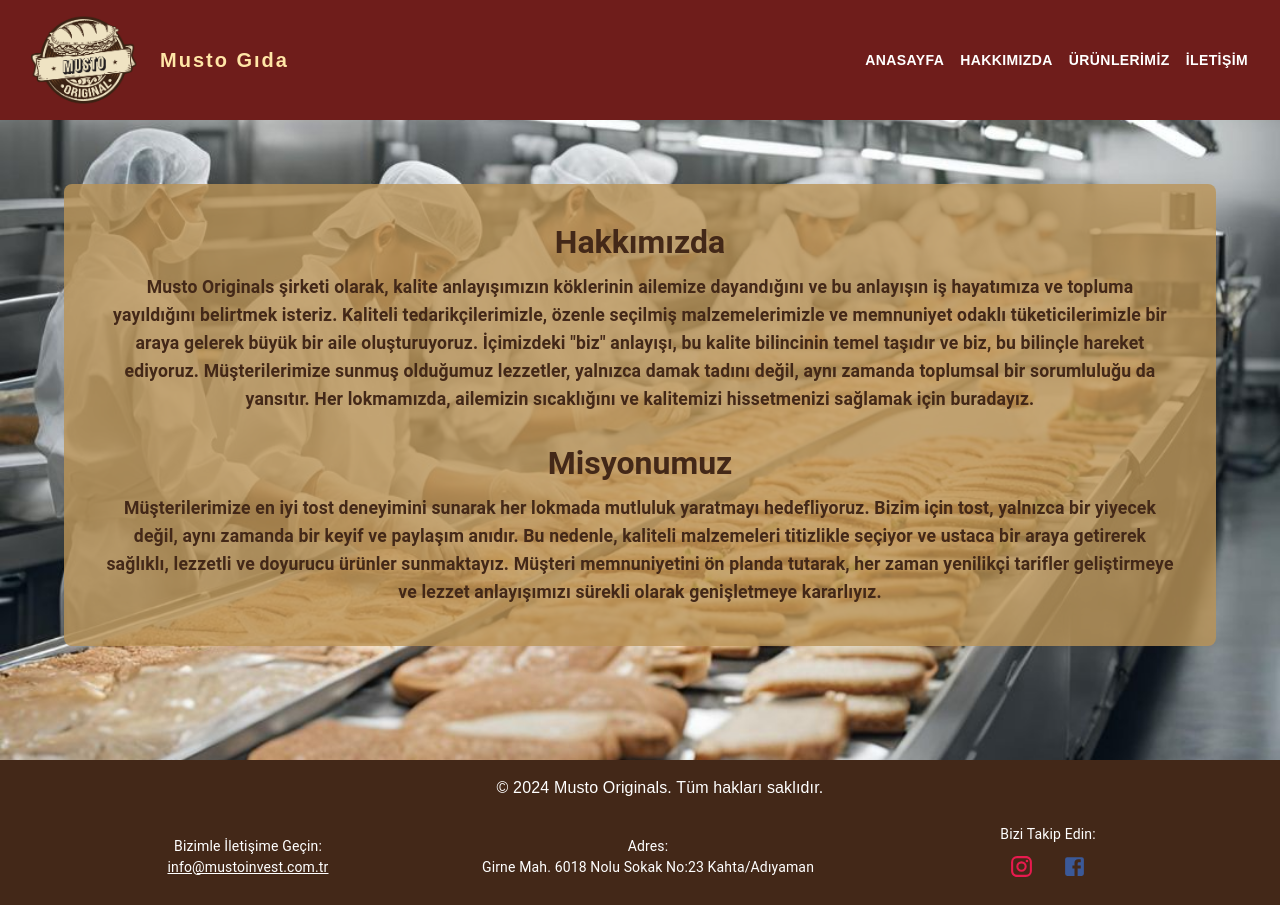
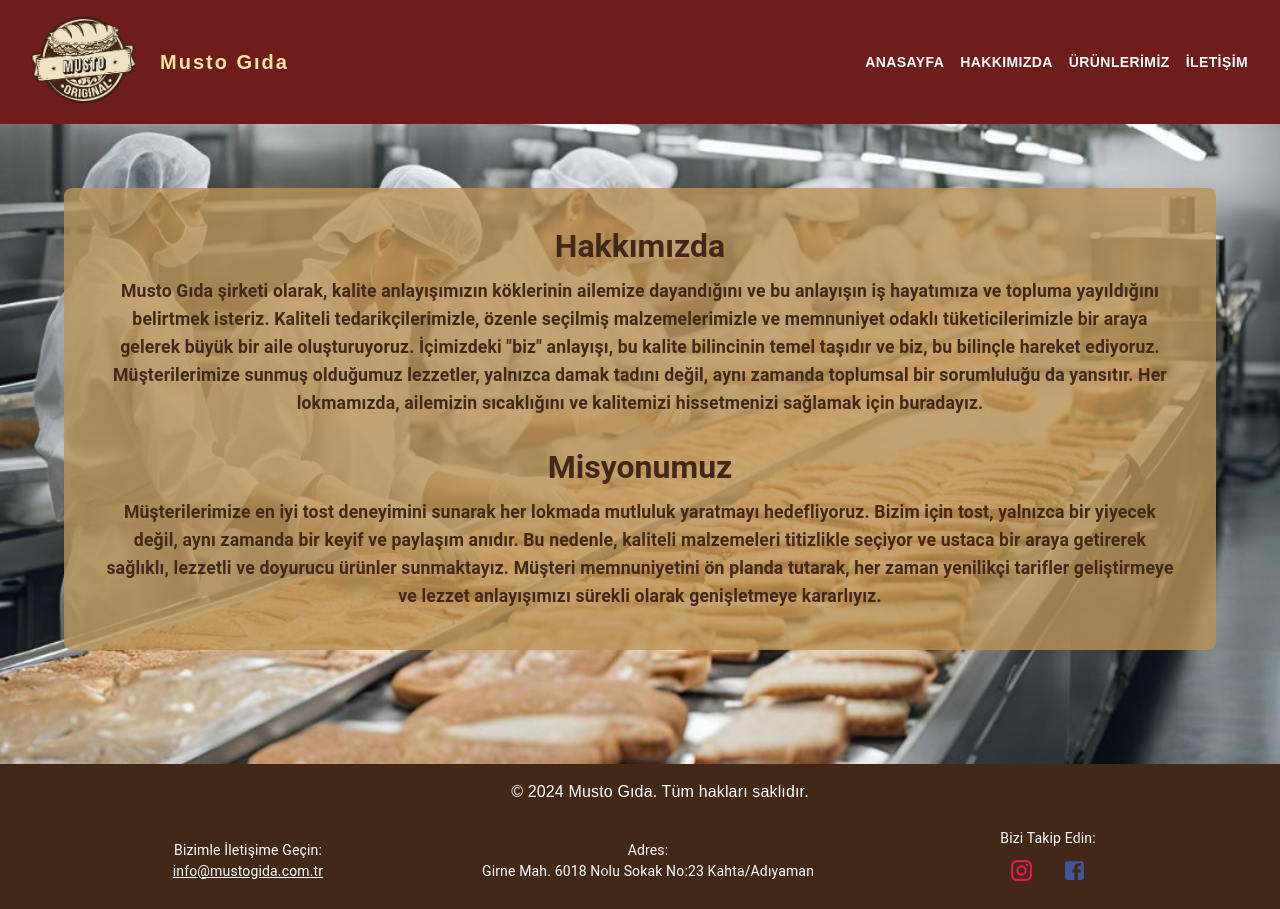
Before and after one commit to tufanozkan/mustoriginals_website, a React (Create React App) app: page /about in a window 1280 px wide. Built offline with nearby package versions, Linux system fonts and the light colour scheme.

Commit message:
some fix

```diff
--- a/src/components/Footer.js
+++ b/src/components/Footer.js
@@ -45,7 +45,7 @@ const Footer = () => {
           marginBottom: 1,
         }}
       >
-        &copy; 2024 Musto Originals. Tüm hakları saklıdır.
+        &copy; 2024 Musto Gıda. Tüm hakları saklıdır.
       </Typography>
 
       {/* Footer Content Section */}
@@ -58,7 +58,7 @@ const Footer = () => {
               href="mailto:info@mustoinvest.com.tr"
               style={{ color: "#ffffff", textDecoration: "underline" }}
             >
-              info@mustoinvest.com.tr
+              info@mustogida.com.tr
             </a>
           </Typography>
         </Grid>
--- a/src/components/Header.js
+++ b/src/components/Header.js
@@ -5,6 +5,7 @@ import {
   IconButton,
   Typography,
   Button,
+  Box,
   Menu,
   MenuItem,
   useMediaQuery,
@@ -28,16 +29,22 @@ const Header = () => {
   };
 
   return (
-    <AppBar position="static" sx={{ backgroundColor: "#6f1d1b" }}>
-      {" "}
-      {/* Dark Red */}
-      <Toolbar>
+    <AppBar position="static" sx={{ margin: 0, backgroundColor: "#6f1d1b" }}>
+      <Toolbar sx={{ justifyContent: "space-between" }}>
+        <Box
+          sx={{ alignItems: "center", display: "flex", flexDirection: "row" }}
+        >
+          {/* Wrap the logo in a Link component to navigate to the homepage */}
+          <Link to="/" style={{ textDecoration: "none" }}>
             <img
               src={logo}
               alt="Logo"
               style={{ maxWidth: "120px", height: "auto", marginRight: "16px" }}
             />
+          </Link>
 
+          {/* Wrap the Typography (Musto Gıda) in a Link to navigate to the homepage */}
+          <Link to="/" style={{ textDecoration: "none" }}>
             <Typography
               variant="h6"
               component="div"
@@ -51,6 +58,8 @@ const Header = () => {
             >
               Musto Gıda
             </Typography>
+          </Link>
+        </Box>
 
         {/* Desktop Menu, only shown on screens wider than 900px */}
         {!isTabletOrMobile && (
--- a/src/pages/AboutPage.js
+++ b/src/pages/AboutPage.js
@@ -68,16 +68,16 @@ const AboutPage = () => {
               fontSize: { xs: "0.9rem", md: "1.1rem" },
             }}
           >
-            Musto Originals şirketi olarak, kalite anlayışımızın köklerinin
-            ailemize dayandığını ve bu anlayışın iş hayatımıza ve topluma
-            yayıldığını belirtmek isteriz. Kaliteli tedarikçilerimizle, özenle
-            seçilmiş malzemelerimizle ve memnuniyet odaklı tüketicilerimizle bir
-            araya gelerek büyük bir aile oluşturuyoruz. İçimizdeki "biz"
-            anlayışı, bu kalite bilincinin temel taşıdır ve biz, bu bilinçle
-            hareket ediyoruz. Müşterilerimize sunmuş olduğumuz lezzetler,
-            yalnızca damak tadını değil, aynı zamanda toplumsal bir sorumluluğu
-            da yansıtır. Her lokmamızda, ailemizin sıcaklığını ve kalitemizi
-            hissetmenizi sağlamak için buradayız.
+            Musto Gıda şirketi olarak, kalite anlayışımızın köklerinin ailemize
+            dayandığını ve bu anlayışın iş hayatımıza ve topluma yayıldığını
+            belirtmek isteriz. Kaliteli tedarikçilerimizle, özenle seçilmiş
+            malzemelerimizle ve memnuniyet odaklı tüketicilerimizle bir araya
+            gelerek büyük bir aile oluşturuyoruz. İçimizdeki "biz" anlayışı, bu
+            kalite bilincinin temel taşıdır ve biz, bu bilinçle hareket
+            ediyoruz. Müşterilerimize sunmuş olduğumuz lezzetler, yalnızca damak
+            tadını değil, aynı zamanda toplumsal bir sorumluluğu da yansıtır.
+            Her lokmamızda, ailemizin sıcaklığını ve kalitemizi hissetmenizi
+            sağlamak için buradayız.
           </Typography>
 
           <Typography
--- a/src/pages/HomePage.js
+++ b/src/pages/HomePage.js
@@ -2,7 +2,7 @@ import React from "react";
 import { Container, Typography, Button, Grid, Box } from "@mui/material";
 import { Link } from "react-router-dom";
 import { styled } from "@mui/system";
-import image from "../assets/toasts/musto.jpg";
+import image from "../assets/toasts/kasarli.jpg";
 import sandwichIcon from "../assets/icons/sandwich.svg";
 import truckIcon from "../assets/icons/truck.svg";
 import tableIcon from "../assets/icons/table.svg";
@@ -125,7 +125,7 @@ const HomePage = () => {
               textAlign: "center", // Centered text for better aesthetics
             }}
           >
-            Güçlü Lezzetlerle Tanışın
+            Taze malzemelerle hazırlanan benzersiz lezzet
           </Typography>
           <Button
             variant="contained"
@@ -210,7 +210,7 @@ const HomePage = () => {
             },
             {
               icon: truckIcon,
-              title: "Soğuk Zincir",
+              title: "Kaliteyi Sizlere Getirir",
               description:
                 "Ürünlerimizin tazeliğini korumak için en gelişmiş soğuk zincir teknolojisi ile en ideal koşullarda sizlere ulaştırıyoruz.",
             },
--- a/src/pages/ProductsPage.js
+++ b/src/pages/ProductsPage.js
@@ -41,8 +41,10 @@ const ProductCard = styled(Card)(({ theme }) => ({
 // Image styles
 const ProductImage = styled(CardMedia)(({ theme }) => ({
   transition: "transform 0.3s ease-in-out",
-  "&:hover": {
-    transform: "scale(1.7)",
+  "@media (min-width: 768px)": {
+    "&:hover": {
+      transform: "scale(1.7)",
+    },
   },
 }));
 
@@ -96,96 +98,96 @@ const nutritionFacts = [
     id: 1,
     name: "Musto Tost",
     nutrition: {
-      Energy: "289.7 kcal / 1218.6 kJ",
-      Fat: "12.2 g",
-      SaturatedFat: "4.6 g",
-      Carbs: "34.1 g",
+      Enerji: "289.7 kcal / 1218.6 kJ",
+      Yağ: "12.2 g",
+      DoymuşYağ: "4.6 g",
+      Karbonhidrat: "34.1 g",
       Protein: "11.5 g",
-      Salt: "0.9 g",
+      Tuz: "0.9 g",
     },
   },
   {
     id: 2,
     name: "Kumru",
     nutrition: {
-      Energy: "279.8 kcal / 1176.3 kJ",
-      Fat: "11.72 g",
-      SaturatedFat: "3.9 g",
-      Carbs: "32.7 g",
+      Enerji: "279.8 kcal / 1176.3 kJ",
+      Yağ: "11.72 g",
+      DoymuşYağ: "3.9 g",
+      Karbonhidrat: "32.7 g",
       Protein: "10.8 g",
-      Salt: "1.0 g",
+      Tuz: "1.0 g",
     },
   },
   {
     id: 3,
     name: "Ayvalık Tostu",
     nutrition: {
-      Energy: "289.7 kcal / 1218.6 kJ",
-      Fat: "12.2 g",
-      SaturatedFat: "4.6 g",
-      Carbs: "34.1 g",
+      Enerji: "289.7 kcal / 1218.6 kJ",
+      Yağ: "12.2 g",
+      DoymuşYağ: "4.6 g",
+      Karbonhidrat: "34.1 g",
       Protein: "11.5 g",
-      Salt: "0.9 g",
+      Tuz: "0.9 g",
     },
   },
   {
     id: 4,
     name: "Beyaz Peynirli Sandwich",
     nutrition: {
-      Energy: "289.7 kcal / 1218.6 kJ",
-      Fat: "12.2 g",
-      SaturatedFat: "4.6 g",
-      Carbs: "34.1 g",
+      Enerji: "289.7 kcal / 1218.6 kJ",
+      Yağ: "12.2 g",
+      DoymuşYağ: "4.6 g",
+      Karbonhidrat: "34.1 g",
       Protein: "11.5 g",
-      Salt: "0.9 g",
+      Tuz: "0.9 g",
     },
   },
   {
     id: 5,
     name: "Kaşarlı Tost",
     nutrition: {
-      Energy: "282 kcal / 1189 kJ",
-      Fat: "8.3 g",
-      SaturatedFat: "4.4 g",
-      Carbs: "37.8 g",
+      Enerji: "282 kcal / 1189 kJ",
+      Yağ: "8.3 g",
+      DoymuşYağ: "4.4 g",
+      Karbonhidrat: "37.8 g",
       Protein: "13 g",
-      Salt: "1.0 g",
+      Tuz: "1.0 g",
     },
   },
   {
     id: 6,
     name: "Hamburger",
     nutrition: {
-      Energy: "210.8 kcal / 878.7 kJ",
-      Fat: "7.4 g",
-      SaturatedFat: "2.2 g",
-      Carbs: "26.1 g",
+      Enerji: "210.8 kcal / 878.7 kJ",
+      Yağ: "7.4 g",
+      DoymuşYağ: "2.2 g",
+      Karbonhidrat: "26.1 g",
       Protein: "8.9 g",
-      Salt: "0.8 g",
+      Tuz: "0.8 g",
     },
   },
   {
     id: 7,
     name: "Kaşarlı Salamlı Sandwich",
     nutrition: {
-      Energy: "210.8 kcal / 878.7 kJ",
-      Fat: "7.4 g",
-      SaturatedFat: "2.2 g",
-      Carbs: "26.1 g",
-      Protein: "8.9 g",
-      Salt: "0.8 g",
+      Enerji: "234.8 kcal / 989.4 kJ",
+      Yağ: "6.7 g",
+      DoymuşYağ: "3.1 g",
+      Karbonhidrat: "32.2 g",
+      Protein: "9.9 g",
+      Tuz: "0.9 g",
     },
   },
   {
     id: 8,
     name: "Sucuklu Tost",
     nutrition: {
-      Energy: "329.7 kcal / 1718.6 kJ",
-      Fat: "20.2 g",
-      SaturatedFat: "6.6 g",
-      Carbs: "45.1 g",
-      Protein: "13.5 g",
-      Salt: "0.9 g",
+      Enerji: "267.2 kcal / 1123.2 kJ",
+      Yağ: "9.0 g",
+      DoymuşYağ: "4.7 g",
+      Karbonhidrat: "37.5 g",
+      Protein: "10.9 g",
+      Tuz: "0.9 g",
     },
   },
 ];
@@ -325,6 +327,7 @@ const ProductsPage = () => {
               )}
           </Typography>
         </DialogContent>
+        <DialogTitle>Bu değerler ortalama besin değerleridir.</DialogTitle>
       </StyledDialog>
     </div>
   );
```
Also changed, not shown: src/assets/toasts/hamburger.jpg, src/assets/toasts/kumru.jpg. Lines whose indentation alone changed are shown as unchanged.
